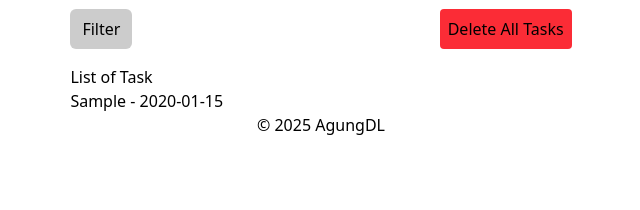
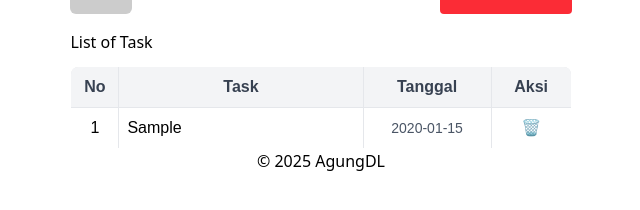
Before and after one commit to AgungDwiL/CodingCamp-13Oct2025-agungdl, a plain HTML site: page index.html in a window 1280 px wide. Both pictures are taken after typing "Sample", "2020-01-15" into the empty fields and a click on the button "Add Task". Shown: the part 382-592 px from the top of the page, without its empty margins (319-959 px from the left). Drawn offline with nearby package versions, Linux system fonts and the light colour scheme.

Commit message:
Enhance UI and functionality with table layout and task completion feature

```diff
--- a/css/style.css
+++ b/css/style.css
@@ -44,3 +44,57 @@ body{
   border-radius: 6px;
   cursor: pointer;
 }
+
+#task-list li {
+  transition: all 0.3s ease;
+}
+
+#task-list li:hover {
+  background-color: #e8f0fe;
+  transform: translateX(4px);
+}
+
+.line-through {
+  text-decoration: line-through;
+}
+
+.text-gray-400 {
+  color: #9ca3af;
+}
+
+.text-red-500 {
+  color: #ef4444;
+}
+
+.text-red-700 {
+  color: #b91c1c;
+}
+
+.task-table {
+  width: 100%;
+  border: 1px solid #e5e7eb;
+  border-radius: 8px;
+  overflow: hidden;
+  font-family: 'Poppins', sans-serif;
+}
+
+.task-table th {
+  background-color: #f3f4f6;
+  font-weight: 600;
+  color: #374151;
+  text-align: center;
+}
+
+.task-table td,
+.task-table th {
+  border: 1px solid #e5e7eb;
+}
+
+.task-table tr:hover {
+  background-color: #f9fafb;
+}
+
+.line-through {
+  text-decoration: line-through;
+  color: #9ca3af !important;
+}
--- a/index.html
+++ b/index.html
@@ -50,10 +50,20 @@
 
         <!-- Display Section -->
         <section>
-            <h2>List of Task <span id="filter-icon" style="display:none;">🔽</span> </h2>
-            <ul id="task-list">
-                <!-- Tasks will be dynamically added here -->
-            </ul>
+            <h2>List of Task <span id="filter-icon" style="display:none;">🔽</span></h2>
+                <table id="task-table" class="task-table w-full mt-3 border-collapse">
+                    <thead>
+                    <tr class="bg-gray-200">
+                        <th class="border p-2 w-12">No</th>
+                        <th class="border p-2">Task</th>
+                        <th class="border p-2 w-32">Tanggal</th>
+                        <th class="border p-2 w-20">Aksi</th>
+                    </tr>
+                    </thead>
+                    <tbody id="task-list">
+                    <!-- Tasks will be dynamically added here -->
+                    </tbody>
+                </table>
         </section>
     </main>
 
--- a/js/script.js
+++ b/js/script.js
@@ -12,8 +12,10 @@ function addTask() {
     // Validate input
     if (validateInput(taskInput.value, taskDate.value)) {
         const newTask = {
+            id: Date.now(), // Unique ID task based on timestamp
             task: taskInput.value,
-            date: taskDate.value
+            date: taskDate.value,
+            completed: false // Task completion status
         }
 
         // Add new task to the simulated database if validation passes
@@ -33,20 +35,71 @@ function addTask() {
 
 // Display Tasks Function
 function displayTasks(tasks = tasksDb) {
-    // Capture the task list element
-    const taskList= document.getElementById('task-list');
+    const taskList = document.getElementById('task-list');
     taskList.innerHTML = '';
 
-    // Validate if there are no tasks to display
     if (tasks.length === 0) {
-        taskList.innerHTML = '<li>No task added yet.</li>';
+        taskList.innerHTML = `<tr><td colspan="4" class="text-center text-gray-500 italic p-3">No task added yet.</td></tr>`;
         return;
     }
 
-    // Display tasks from the simulated database
     tasks.forEach((taskObj, index) => {
-        taskList.innerHTML += `<li>${taskObj.task} - ${taskObj.date} </li>`;
+        const row = document.createElement('tr');
+        row.className = "hover:bg-gray-50 transition";
+
+        // Mumber Column
+        const noCell = document.createElement('td');
+        noCell.textContent = index + 1;
+        noCell.className = "border p-2 text-center";
+
+        // Task Column
+        const taskCell = document.createElement('td');
+        taskCell.textContent = taskObj.task;
+        taskCell.className = "border p-2 cursor-pointer";
+        if (taskObj.completed) {
+            taskCell.classList.add("line-through", "text-gray-400");
+        }
+        taskCell.onclick = () => toggleComplete(taskObj.id);
+
+        // Date Column
+        const dateCell = document.createElement('td');
+        dateCell.textContent = taskObj.date;
+        dateCell.className = "border p-2 text-center text-sm text-gray-600";
+
+        // Delete Column
+        const actionCell = document.createElement('td');
+        actionCell.className = "border p-2 text-center";
+
+        const delBtn = document.createElement('button');
+        delBtn.textContent = '🗑️';
+        delBtn.className = "text-red-500 hover:text-red-700";
+        delBtn.onclick = () => deleteTask(taskObj.id);
+
+        actionCell.appendChild(delBtn);
+
+        // Merge all cells into the row
+        row.appendChild(noCell);
+        row.appendChild(taskCell);
+        row.appendChild(dateCell);
+        row.appendChild(actionCell);
+
+        // Append row to the task list
+        taskList.appendChild(row);
     });
+}
+
+// Toggle Complete Task Function
+function toggleComplete(id) {
+    tasksDb = tasksDb.map(t =>
+        t.id === id ? { ...t, completed: !t.completed } : t
+    );
+    displayTasks(isFiltered ? tasksDb.filter(t => t.date === filteredDate) : tasksDb);
+}
+
+// Delete per Task Function
+function deleteTask(id) {
+    tasksDb = tasksDb.filter(t => t.id !== id);
+    displayTasks(isFiltered ? tasksDb.filter(t => t.date === filteredDate) : tasksDb);
 }
 
 
```
